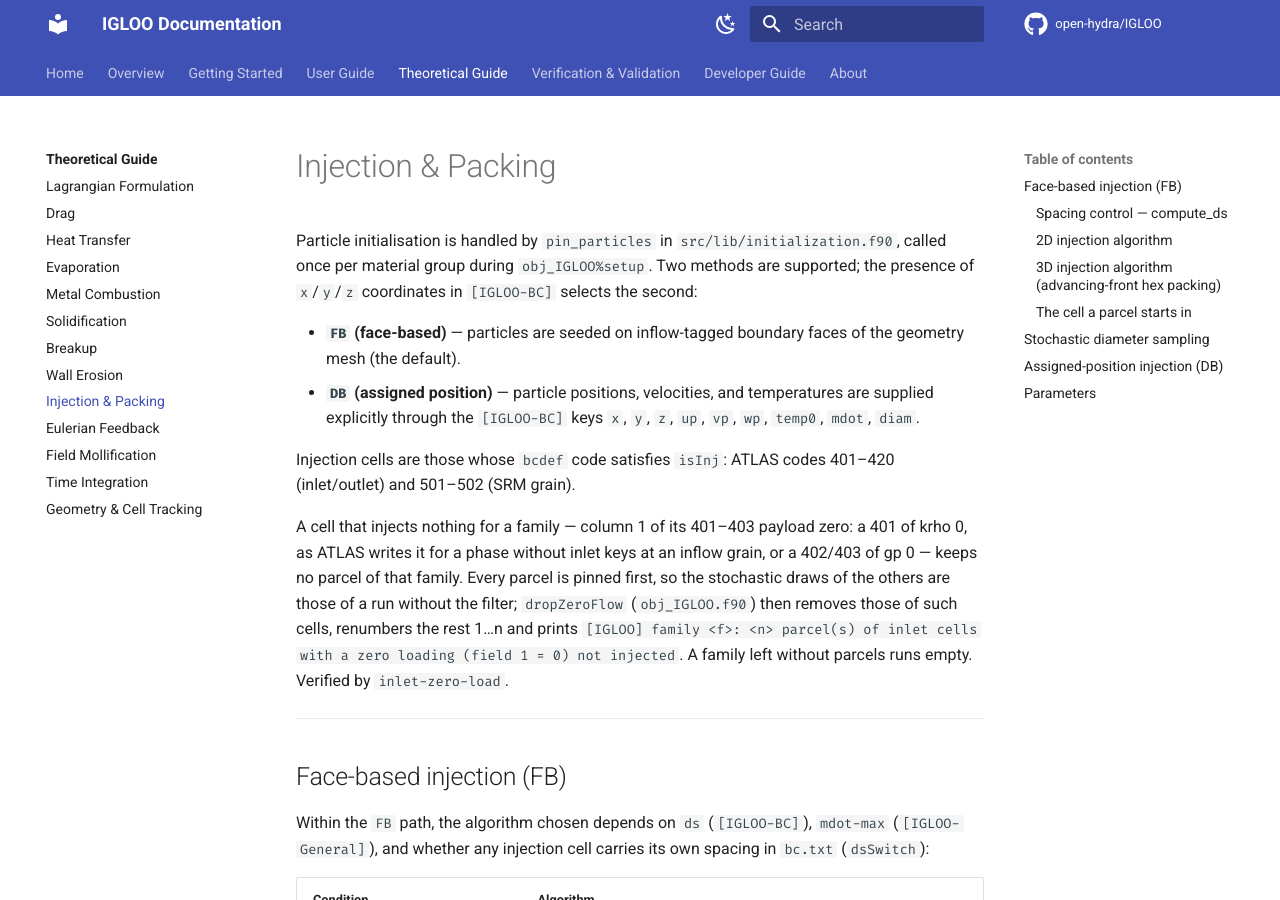
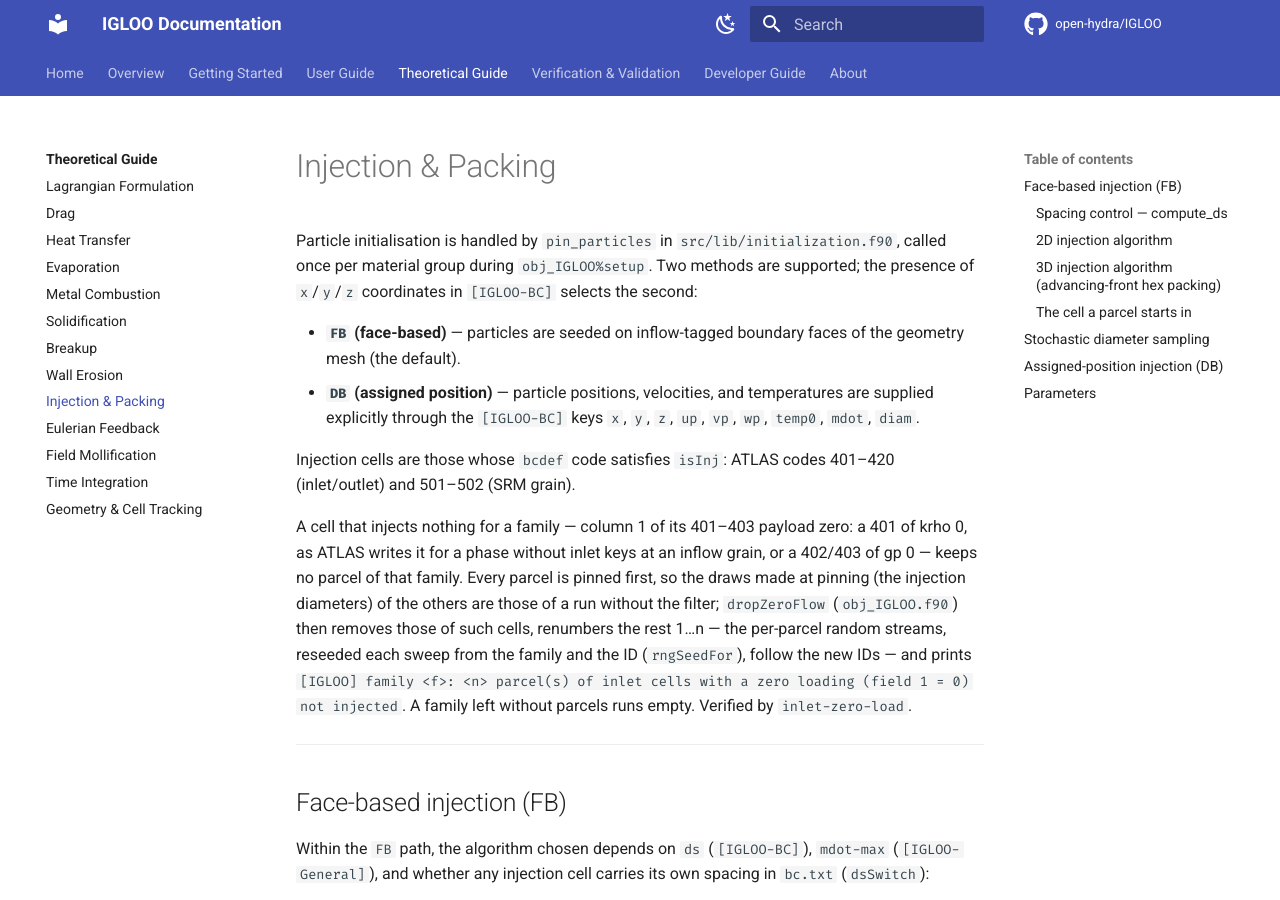
Before and after one commit to open-hydra/IGLOO, an MkDocs documentation site: the page built from docs/theory/injection.md, in a window 1280 px wide and 900 px high. Built offline with MkDocs 1.6.1 and Material for MkDocs 9.7.7, drawn with Linux system fonts in a browser that asks for light colours; comment, search, counter and statistics services are not loaded.

Commit message:
docs(inject): dropZeroFlow keeps the pinning draws, not the per-parcel streams
The kept parcels' injection diameters (drawn at pinning) are those of
a run without the filter; their random streams are reseeded each sweep
from (famID, ID) and follow the renumbered IDs. e579cbf said both.

Co-Authored-By: Claude Opus 5.5 <noreply@anthropic.com>
Claude-Session: https://claude.ai/code/session_01RQ8ZKfW6xkug1jArMzCgdD

```diff
--- a/docs/theory/injection.md
+++ b/docs/theory/injection.md
@@ -15,8 +15,10 @@ Injection cells are those whose `bcdef` code satisfies `isInj`: ATLAS codes 401
 
 A cell that injects nothing for a family — column 1 of its 401–403 payload zero: a 401 of krho 0, as ATLAS writes it
 for a phase without inlet keys at an inflow grain, or a 402/403 of gp 0 — keeps no parcel of that family. Every
-parcel is pinned first, so the stochastic draws of the others are those of a run without the filter; `dropZeroFlow`
-(`obj_IGLOO.f90`) then removes those of such cells, renumbers the rest 1…n and prints
+parcel is pinned first, so the draws made at pinning (the injection diameters) of the others are those of a run
+without the filter; `dropZeroFlow` (`obj_IGLOO.f90`) then removes those of such cells, renumbers the rest 1…n — the
+per-parcel random streams, reseeded each sweep from the family and the ID (`rngSeedFor`), follow the new IDs — and
+prints
 `[IGLOO] family <f>: <n> parcel(s) of inlet cells with a zero loading (field 1 = 0) not injected`. A family left
 without parcels runs empty. Verified by `inlet-zero-load`.
 
```
Also changed, not shown: 2 other files.
